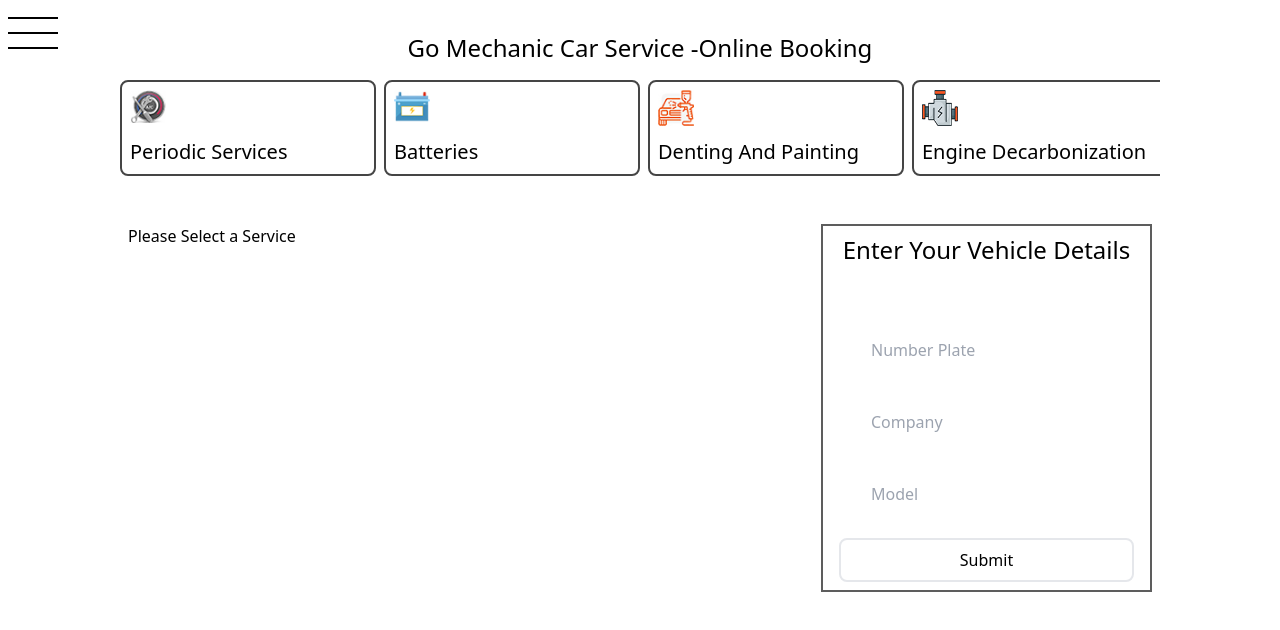
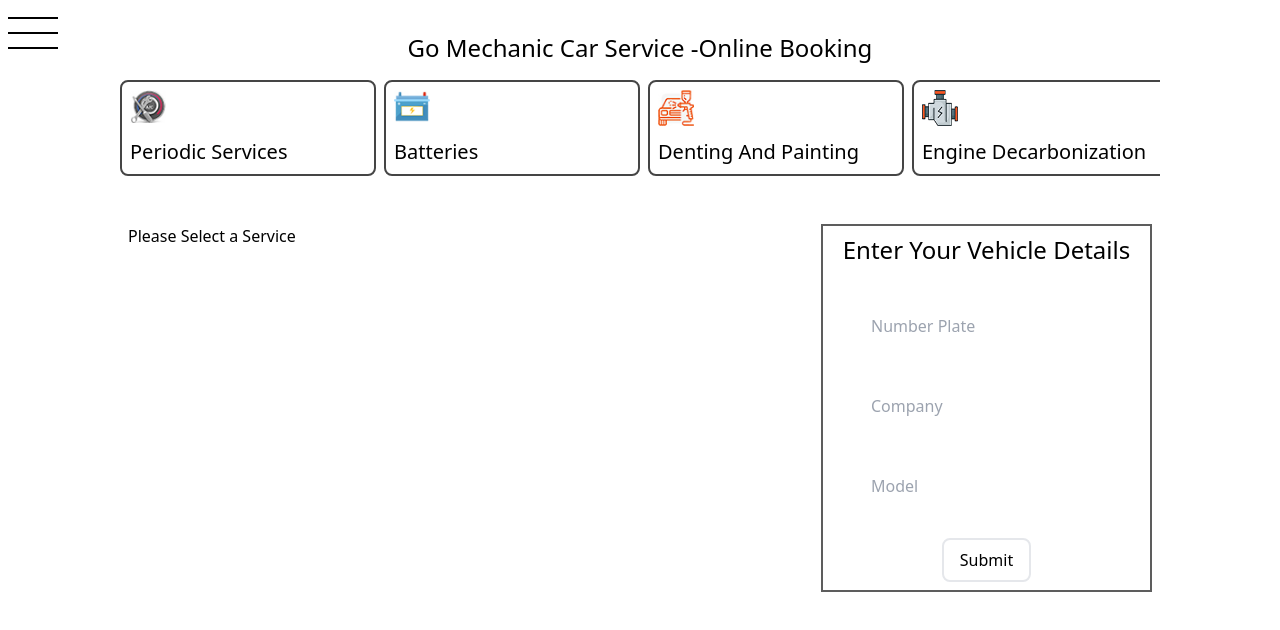
Before and after one commit to Nevin505/mechanic, a React (Vite) app: page /user in a window 1280 px wide. Shown: the top 630 px of the page. Built offline with nearby package versions, Linux system fonts and the light colour scheme.

Commit message:
modified the landing Page of User

```diff
--- a/src/App.jsx
+++ b/src/App.jsx
@@ -1,7 +1,8 @@
 import { Route, Routes } from "react-router-dom"
 import LandinPage from "./pages/LandinPage"
 import Register from "./pages/Register"
-import UserlandinPage from "./components/user/UesrlandinPage"
+import UserLandingPage from "./pages/User/UserLandingPage"
+import AdminLandingPage from "./pages/admin/AdminLandingPage"
 
 function App() {
 
@@ -12,7 +13,8 @@
     <Routes>
         <Route path="/" element={<LandinPage/>}/>
         <Route path="/register" element={<Register/>}/>
-        <Route path="/user"  element={<UserlandinPage/>} />
+        <Route path="/user"  element={<UserLandingPage/>} />
+        <Route path="/admin"   element={<AdminLandingPage />} />
     </Routes>
    </>
   )
--- a/src/apis/user/Services.js
+++ b/src/apis/user/Services.js
@@ -1,11 +1,15 @@
-import axios from "axios"
-import { BASE_URL } from "../commonAPI"
+import axios from "axios";
+import { BASE_URL } from "../commonAPI";
 
-export const fetchService=async(service)=>{
-    console.log(service)
-return await axios.get(`${BASE_URL}/service?type=${service}`,{},{})
+export const fetchService = async (service) => {
+  console.log(service);
+  return await axios.get(`${BASE_URL}/service?type=${service}`, {}, {});
+};
+
+export const postUserVehicleDetails = async (service, reqHeaders) => {
+  return await axios.post(`${BASE_URL}/addService`, service, reqHeaders);
+};
+
+export const updateCartDetails=async(reqBody)=>{
+    return await axios.put(`${BASE_URL}/addOrder`,reqBody,{})
 }
-
-export const postUserVehicleDetails=async(service,reqHeaders)=>{
-    return await axios.post(`${BASE_URL}/addService`,service,reqHeaders)
-    }
--- a/src/components/user/ServiceAndVehicleRegistration.jsx
+++ b/src/components/user/ServiceAndVehicleRegistration.jsx
@@ -9,19 +9,6 @@
 
    const[userServices,setUserService]=useState([]);
 
-
-  const addUserServiceHandler=(service)=>{
-    console.log("clicked")
-    console.log(service)
-    const prevUserServices=[...userServices];
-   const result=prevUserServices.find((prevService=>prevService._id===service._id));
-   if(!result){
-    setUserService([prevUserServices,service])
-   }
-   else{
-    alert("Already Added")
-   }
-  }
 
   useEffect(() => {
     console.log(services);
@@ -38,8 +25,30 @@
     }
   }, [services]);
 
+
+  // to place a service for the user Vehicle
+  const addUserServiceHandler=(service)=>{
+    console.log("clicked")
+    console.log(service)
+    const prevUserServices=[...userServices];
+   const result=prevUserServices.find((prevService=>prevService._id===service._id));
+   if(!result){
+    setUserService([...prevUserServices,service])
+   }
+   else{
+    alert("Already Added")
+   }
+  }
+
+  // To clear Orders
+
+  const clearPreviousOrder=()=>{
+    setUserService([])
+  }
+
+console.log(userServices)
   return (
-    <div className="flex justify-between gap-8" >
+    <div className="flex justify-between  lg:gap-8" >
         <div className="flex flex-col  flex-1  overflow-y-auto h-[23rem]">
         {services
         ? service?.map((service) => {
@@ -56,7 +65,7 @@
           })
         :  <p >Please Select a Service</p>}
         </div>
-          <VehicleServiceForm userServices={userServices}/>
+          <VehicleServiceForm userServices={userServices} clearPreviousOrder={clearPreviousOrder}/>
     </div>
   );
 };
--- a/src/components/user/SideNav.jsx
+++ b/src/components/user/SideNav.jsx
@@ -22,8 +22,9 @@
           <img src={hamburger} alt="hamBurger" />
         </button>
       ) : (
-        <aside className="fixed bg-slate-600  z-20 h-screen">
-          <div className="flex flex-col justify-between gap-8 bg-black  px-8 py-4 h-screen">
+        <aside className="fixed bg-slate-600
+         z-20  w-screen opacity-85 h-screen">
+          <div className="flex flex-col justify-between gap-8  w-80 bg-black  px-8 py-4 h-screen">
             {USER_SIDE_NAV.map((sideNav,index) => {
               return (
                 <div key={index} className="text-white cursor-pointer hover:bg-slate-950">
@@ -35,7 +36,7 @@
               <Button>Logout</Button>
             </div>
           </div>
-          <div className="fixed top-0  right-2" onClick={closeSideNavBar}>
+          <div className="fixed top-0  cursor-pointer right-2" onClick={closeSideNavBar}>
             <img src={closeButton} alt="closeButtton" width={48} />
           </div>
         </aside>
--- a/src/components/user/UserService.jsx
+++ b/src/components/user/UserService.jsx
@@ -1,10 +1,45 @@
-const UserService = ({userServices}) => {
+import { useState } from 'react'
+import { updateCartDetails } from '../../apis/user/Services'
+import Button from '../Button'
+const UserService = ({userServices,cartOrderId,showVehicleRegistrationForm}) => {
+
+  console.log(userServices)
+  const serviceCharges=userServices.length>0?userServices.reduce((prevamount,cureentamount)=>prevamount+cureentamount.price,0):0
+
+  const[orderStatus,setOrderStatus]=useState(false);
+
+
+  const updateCart=async()=>{
+    console.log("Clicked")
+    console.log(cartOrderId)
+           const reqBody={cartId:cartOrderId,userServices};
+           const response=await updateCartDetails(reqBody);
+           if(response.status===200){
+            console.log("Here")
+            setOrderStatus(true)
+           }
+           console.log(response)
+  }
+  const newServiceOrderHandler=()=>{
+    showVehicleRegistrationForm();
+  }
   return (
-    <div>
-       <h1>You Services</h1>
+    <div className="flex flex-col justify-between items-center w-full h-full">
+       {!orderStatus ? <>
+        <h1>You Services</h1>
          {userServices?.map(service=>{
-            return <p>{service}</p>
+            return  <div className="flex justify-between"  key={service._id}>
+               <p>{service.name}</p>
+               <p>{service.price}</p>
+            </div>
          })}
+         <p>Charges:{serviceCharges}</p>
+         <Button onClick={updateCart}>checkout</Button>
+       </>:
+          <div>
+            Service Order Placed
+            <Button onClick={newServiceOrderHandler}>Add New Order</Button>
+            </div>}
     </div>
   )
 }
--- a/src/components/user/VehicleServiceForm.jsx
+++ b/src/components/user/VehicleServiceForm.jsx
@@ -9,13 +9,18 @@
 import UserService from "./UserService";
 
 
-const VehicleServiceForm = ({userServices}) => {
+const VehicleServiceForm = ({userServices,clearPreviousOrder}) => {
 
   const authToken=sessionStorage.getItem("token")
 
   const [errors, setErrors] = useState();
 
-  const[isFormSubmitted,setFormSubmitted]=useState(false);
+  const[cartState,setCartState]=useState({submitted:false,orderId:""});
+
+  const showVehicleRegistrationForm=()=>{
+    setCartState({submitted:false,orderId:""})
+    clearPreviousOrder()
+  }
 
 
   const errorHandler=(formErrors)=>{
@@ -44,7 +49,7 @@
         const response = await postUserVehicleDetails(requestObject,reqHeaders);
         if(response.status===201)
         console.log("response",response)
-        setFormSubmitted(true)
+        setCartState({submitted:true,orderId:response.data.order_id})
       }
       catch(error){
          alert("Error")
@@ -57,11 +62,15 @@
     alert("Errors");
   }
 }
+console.log("The Cart")
+console.log(cartState)
   return (
-    <div className="flex  flex-col justify-between items-center px-4 py-2 border-2 border-primary-600 ">
+    <div className="flex  flex-col  gap-8 items-center px-4 py-2 border-2 border-primary-600 ">
       <h1>Enter Your Vehicle Details</h1>
-        <form className="flex flex-col gap-4 justify-center"  onSubmit={(e)=>vehicleRegistrationFormHandler(e)} >
-          {!isFormSubmitted?VEHICLE_SERVICE_FORMS.map(VehicleServiceform=>{
+
+          {!cartState.submitted?
+           <form className="flex flex-col gap-4 items-center justify-between h-full"  onSubmit={(e)=>vehicleRegistrationFormHandler(e)} >
+         { VEHICLE_SERVICE_FORMS.map(VehicleServiceform=>{
             return (<div
             className="flex flex-col items-center  relative py-2 w-full"
             key={VehicleServiceform.name}
@@ -76,11 +85,11 @@
                 {errors[VehicleServiceform.name]}
               </p>
             )}
-          </div>)
-          }):
-         <UserService/> }
+          </div>)}
+        )}
           <Button>Submit</Button>
-        </form>
+        </form>:
+         <UserService userServices={userServices}  cartOrderId={cartState.orderId} showVehicleRegistrationForm={showVehicleRegistrationForm}/> }
     </div>
   )
 }
--- a/src/components/user/UesrlandinPage.jsx
+++ b/src/pages/User/UserLandingPage.jsx
@@ -1,14 +1,13 @@
-import SideNav from "./SideNav";
-import Services from "./Services";
+import SideNav from "../../components/user/SideNav";
+import Services from "../../components/user/Services";
 
 
-import VehicleServiceForm from "./VehicleServiceForm";
-import ServiceDescription from "./ServiceDescription";
+import VehicleServiceForm from "../../components/user/VehicleServiceForm";
 import { useState } from "react";
-import ServiceAndVehicleRegistration from "./ServiceAndVehicleRegistration";
+import ServiceAndVehicleRegistration from "../../components/user/ServiceAndVehicleRegistration";
 
 
-const UserlandinPage = () => {
+const UserLandingPage = () => {
 
   const[service,setService]=useState("");
 
@@ -34,18 +33,16 @@
   // console.log(userServices)
 
   return (
-    <section className="max-container flex flex-col ">
+    <section className="max-container flex flex-col  ">
       <SideNav/>
       <div className="flex flex-col items-center px-4 pt-8 max-lg:pt-16">
         <h1>Go Mechanic Car Service -Online Booking</h1>
         {/* Service  Vertical Scroll bar */}
         <Services selectService={selectService}/>
         {/* Basic Service Offered Description and Vehicle Registration Form */}
-        <div className="flex  gap-4 justify-between w-full px-28 py-8 max-lg:px-16 max-lg:flex-col">
+        <div className="flex  gap-4 justify-between items-center w-full lg:px-28 py-8 max-lg:px-8 max-lg:flex-col">
           {/* <ServiceDescription services={service}/> */}
           <div className="flex flex-col flex-1">
-          {/* <ServiceDescription services={service} addUserServiceHandler={addUserServiceHandler} /> */}
-          {/* <ServiceDescription services={service}  /> */}
           <ServiceAndVehicleRegistration  services={service}/>
           </div>
 
@@ -55,4 +52,4 @@
   );
 };
 
-export default UserlandinPage;
+export default UserLandingPage;
--- /dev/null
+++ b/src/pages/admin/AdminLandingPage.jsx
@@ -0,0 +1,9 @@
+const AdminLandingPage = () => {
+  return (
+    <div>
+        This is Admin Landing Page
+    </div>
+  )
+}
+
+export default AdminLandingPage
```
